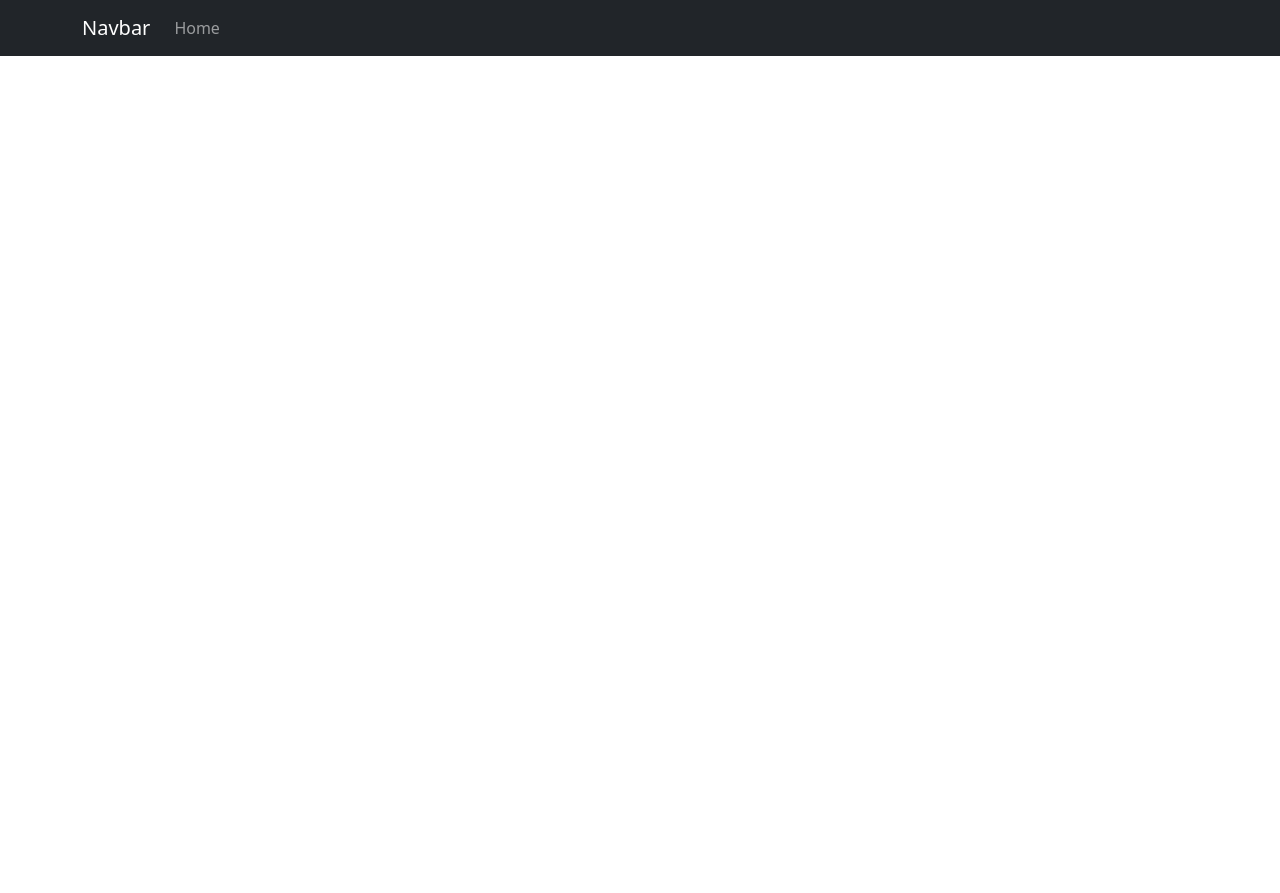
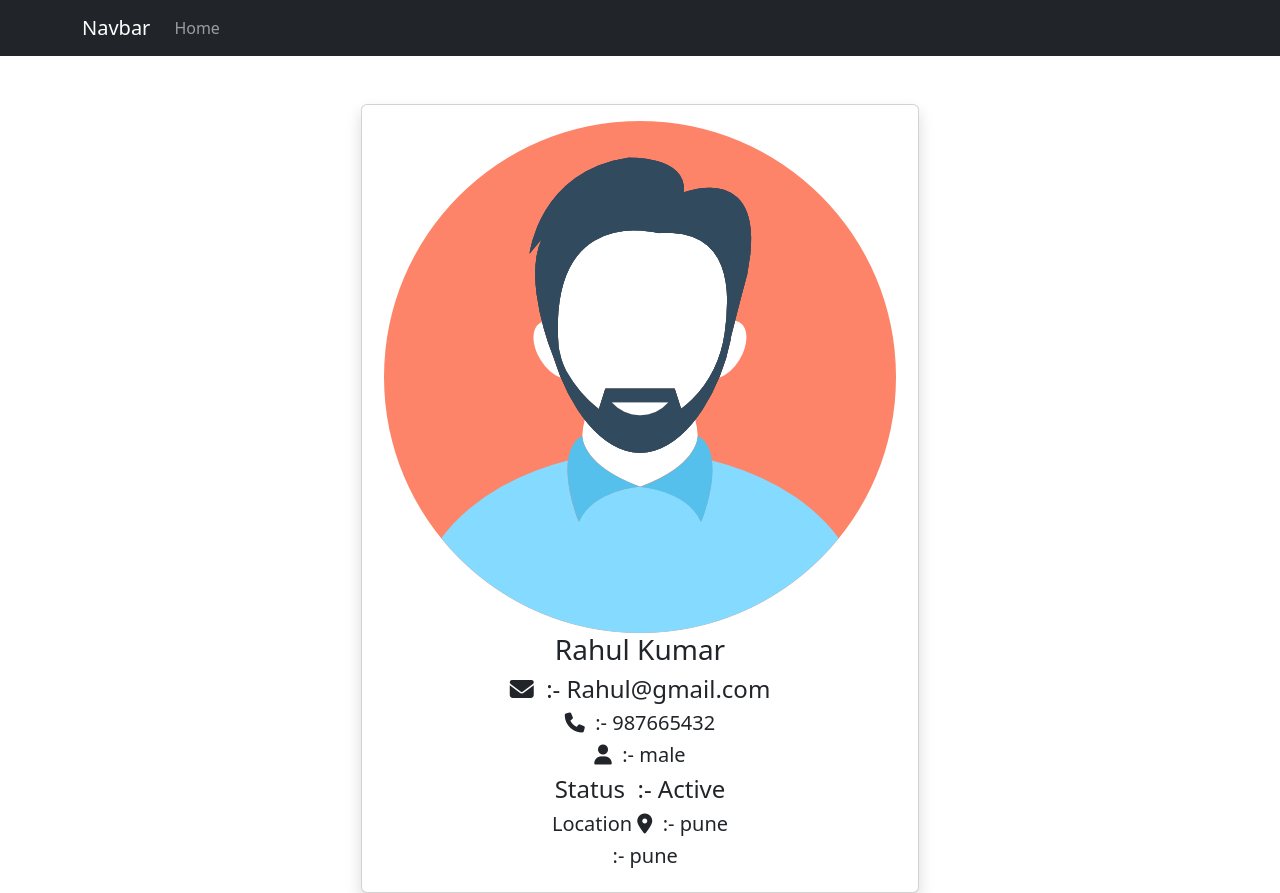
Before and after one commit to krRahul10/new_mern_stack, a React (Create React App) app in the folder client/: page /userprofile/1 in a window 1280 px wide. Before the commit the page ends 800 px from the top, so only its background shows below. Built offline with nearby package versions, Linux system fonts and the light colour scheme.

Commit message:
profile done

```diff
--- a/client/public/index.html
+++ b/client/public/index.html
@@ -14,6 +14,8 @@
       manifest.json provides metadata used when your web app is installed on a
       user's mobile device or desktop. See https://developers.google.com/web/fundamentals/web-app-manifest/
     -->
+    <link rel="stylesheet" href="https://cdnjs.cloudflare.com/ajax/libs/font-awesome/6.2.0/css/all.min.css" integrity="sha512-xh6O/CkQoPOWDdYTDqeRdPCVd1SpvCA9XXcUnZS2FmJNp1coAFzvtCN9BmamE+4aHK8yyUHUSCcJHgXloTyT2A==" crossorigin="anonymous" referrerpolicy="no-referrer" />
+
     <link rel="manifest" href="%PUBLIC_URL%/manifest.json" />
     <!--
       Notice the use of %PUBLIC_URL% in the tags above.
--- a/client/src/pages/Profile/Profile.jsx
+++ b/client/src/pages/Profile/Profile.jsx
@@ -1,10 +1,35 @@
 import React from 'react'
 import './profile.css'
+import Card from "react-bootstrap/Card"
+import Row from 'react-bootstrap/esm/Row'
+import "./profile.css"
 const Profile = () => {
   return (
-    <div>
+    <>
+     <div className="container">
+     <Card className="card-profile shadow col-lg-6 mx-auto mt-5">
+      <Card.Body>
+        <Row>
+          <div className="col">
+            <div className="card-profile-stats d-flex justify-content-center">
+              <img src="/man.png" alt="" />
+            </div>
+          </div>
+        </Row>
+        <div className="text-center">
+          <h3>Rahul Kumar</h3>
+          <h4><i class="fa-solid fa-envelope"></i>&nbsp; :- <span>Rahul@gmail.com</span></h4>
+          <h5><i class="fa-solid fa-phone"></i>&nbsp; :- <span>987665432</span></h5>
+          <h5><i class="fa-solid fa-user"></i>&nbsp; :- <span>male</span></h5>
+          <h4>Status&nbsp; :- <span>Active</span></h4>
+          <h5>Location <i class="fa-solid fa-location-dot"></i>&nbsp; :- <span>pune</span></h5>
+          <h5>&nbsp; :- <span>pune</span></h5>
 
-    </div>
+        </div>
+      </Card.Body>
+     </Card>
+     </div>
+    </>
   )
 }
 
--- a/client/src/pages/Profile/profile.css
+++ b/client/src/pages/Profile/profile.css
@@ -0,0 +1,17 @@
+card-profile-stats img{
+    max-width: 86px;
+    border-radius: 50%;
+    border: 1px solid #111;
+}
+
+.email{
+    color: rgb(238,101,122);
+}
+
+.location{
+    color: blue;
+}
+
+.calendar{
+    color: rebeccapurple;
+}
```
